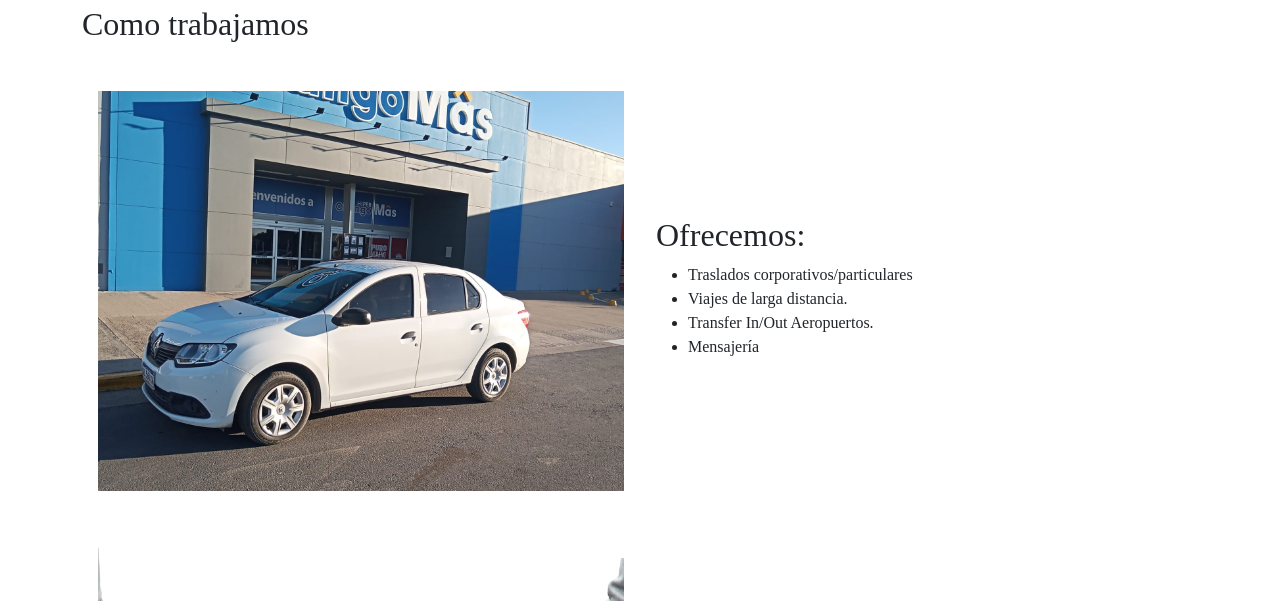
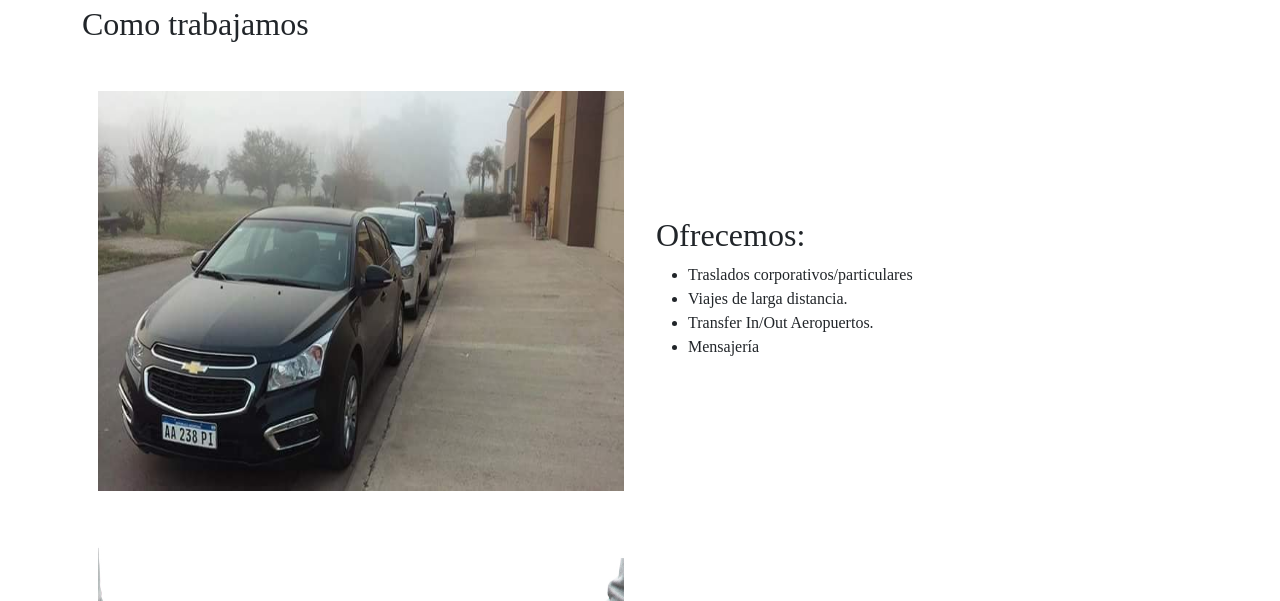
Before and after one commit to maitenaperez/remises_pilar, a website: page pages/servicios.html in a window 1280 px wide. Shown: the part 140-741 px from the top of the page. Drawn offline with nearby package versions, Linux system fonts and the light colour scheme.

Commit message:
Ultima version final

```diff
--- a/pages/servicios.html
+++ b/pages/servicios.html
@@ -48,7 +48,7 @@
 
         <div id="serviciosUno"  class="row container mt-4 align-items-center">
             <div class="col .col-sm-5 col-md-6 p-3 mb-2 ">
-              <img class="img-fluid" id="volante" src="../multimedia/auto_blanco.jpg" alt="">
+              <img class="img-fluid" id="volante" src="../multimedia/autos.jpg" alt="">
             </div>
             <div class="col-sm-9 col-md-6 p-3 ">
               <h2>Ofrecemos: </h2>
```
